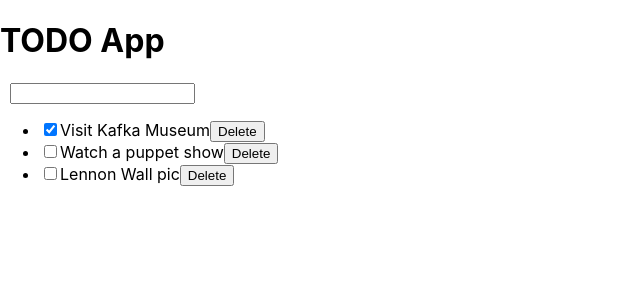
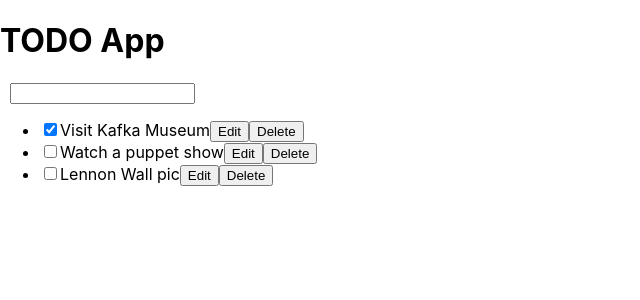
Before and after one commit to Mortharion-tech/react-todoapp, a React (Create React App) app: page / in a window 1280 px wide. Shown: the top 300 px of the page, without its empty margins (0-640 px from the left). Built offline with nearby package versions, Linux system fonts and the light colour scheme.

Commit message:
Added edit functionality

```diff
--- a/src/TodoItem.js
+++ b/src/TodoItem.js
@@ -1,4 +1,8 @@
+import { useState } from 'react';
+
 export default function TodoItem({ task, dispatch }) {
+    const [isEditing, setIsEditing] = useState(false);
+
     return (
         <li>
             <input
@@ -11,7 +15,24 @@ export default function TodoItem({ task, dispatch }) {
                     })
                 }
             />
-            {task.text}
+            {isEditing ? (
+                <input
+                    type="text"
+                    defaultValue={task.text}
+                    onKeyDown={(e) => {
+                        if (e.key === 'Enter') {
+                            setIsEditing(false);
+                            dispatch({
+                                type: 'UPDATE_TODO',
+                                task: {...task, text: e.target.value}
+                            });
+                        }
+                    }}
+                />
+            ) : (
+                task.text
+            )}
+            <button onClick={() => setIsEditing(true)}>Edit</button>
             <button
                 onClick={() =>
                     dispatch({
```
